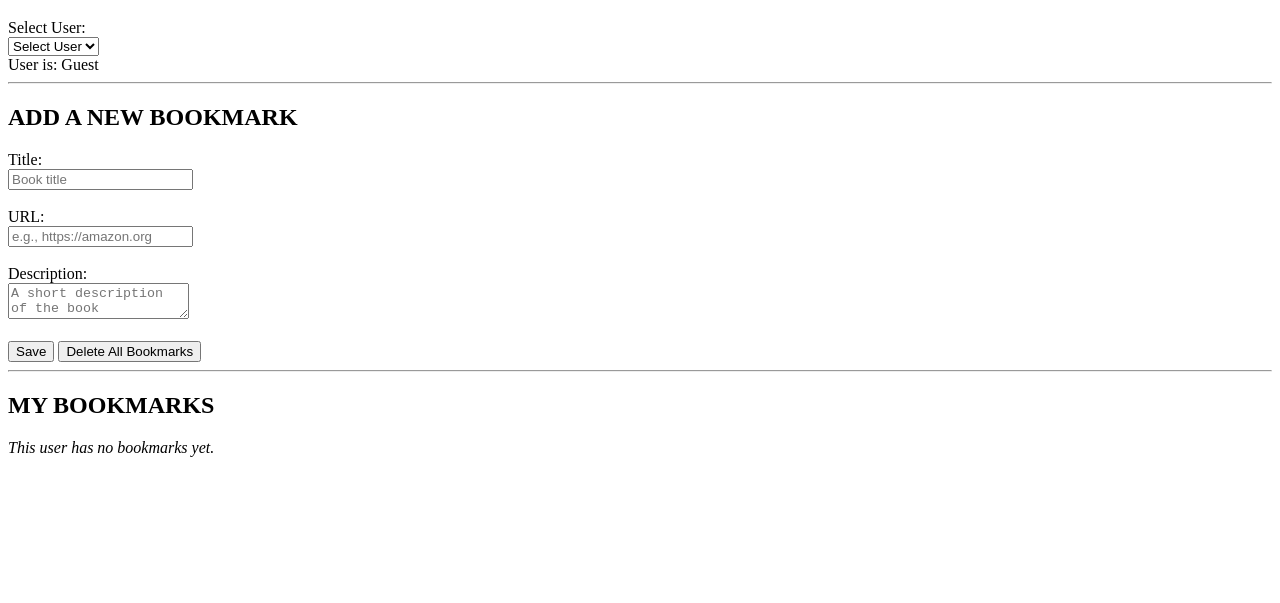
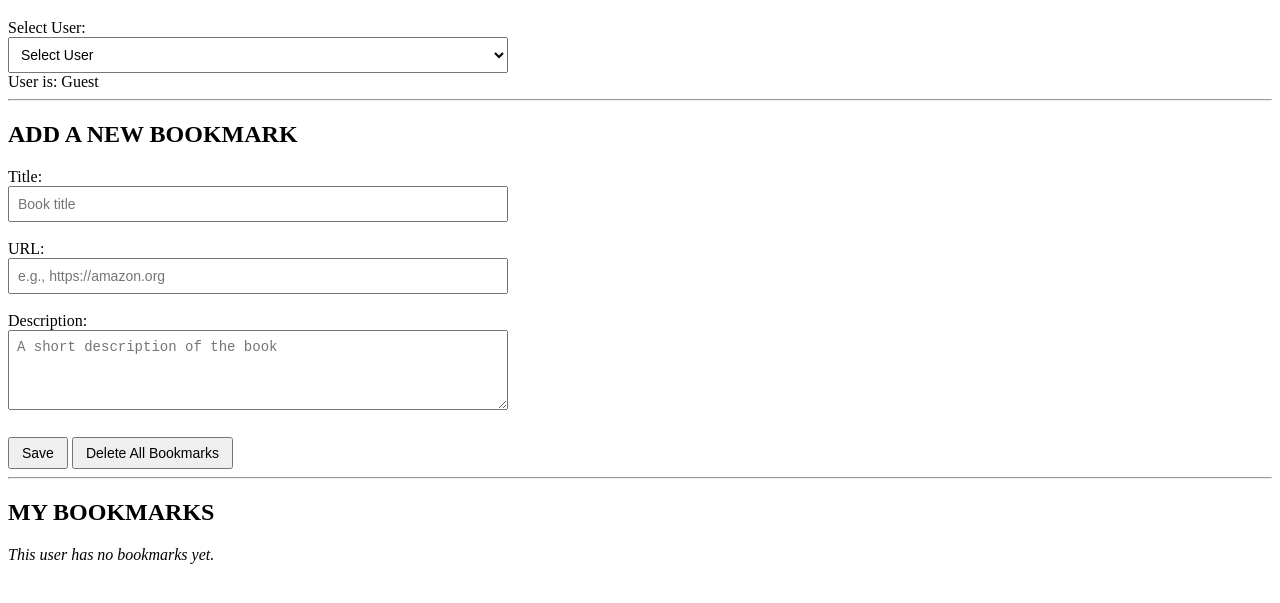
Before and after one commit to aydaeslami/SharedBook, a plain HTML site: page index.html in a window 1280 px wide. Shown: the part 61-664 px from the top of the page. Drawn offline with Linux system fonts and the light colour scheme.

Commit message:
Add css (simple)

```diff
--- a/index.html
+++ b/index.html
@@ -6,10 +6,32 @@
   <title>Aida's Shared Bookmarks</title>
   <script type="module" src="script.js"></script>
 </head>
+<style>
+  input,
+  select,
+  textarea {
+    width: 100%;
+    max-width: 500px;
+    padding: 8px;
+    font-size: 14px;
+    box-sizing: border-box;
+  }
+
+  textarea {
+    min-height: 80px;
+    resize: vertical;
+  }
+
+  button {
+    padding: 6px 12px;
+    font-size: 14px;
+    margin-top: 5px;
+  }
+</style>
+
 <body>
   <h1>MY FAVORITE BOOKMARKS</h1>
 
-  <!-- انتخاب کاربر -->
   <label for="userSelect">Select User:</label><br>
   <select id="userSelect">
     <option value="" disabled selected>Select User</option>
@@ -19,7 +41,6 @@
 
   <hr>
 
-  <!-- فرم افزودن بوکمارک -->
   <form id="bookmarkForm">
     <h2>ADD A NEW BOOKMARK</h2>
 
```
